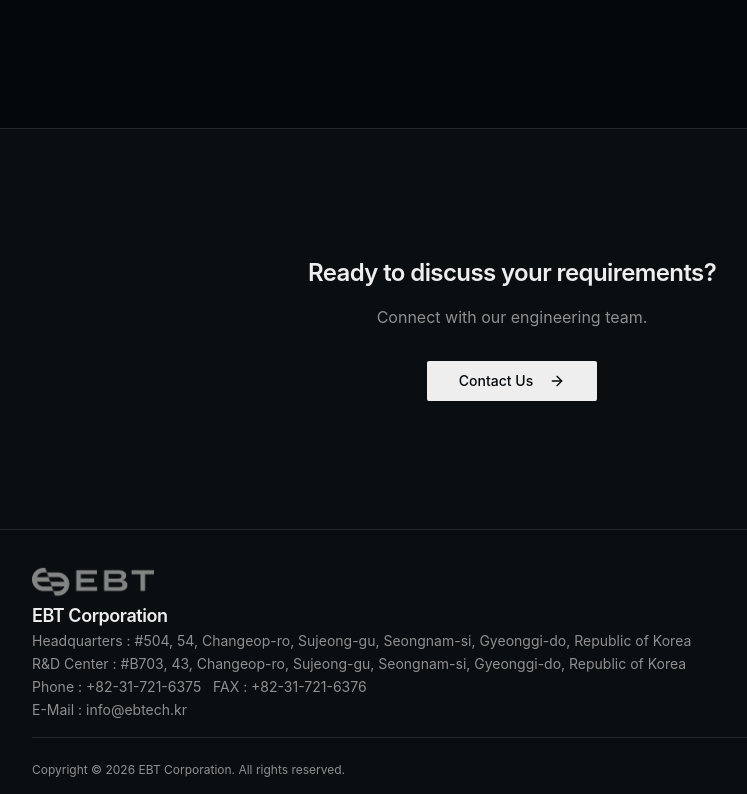
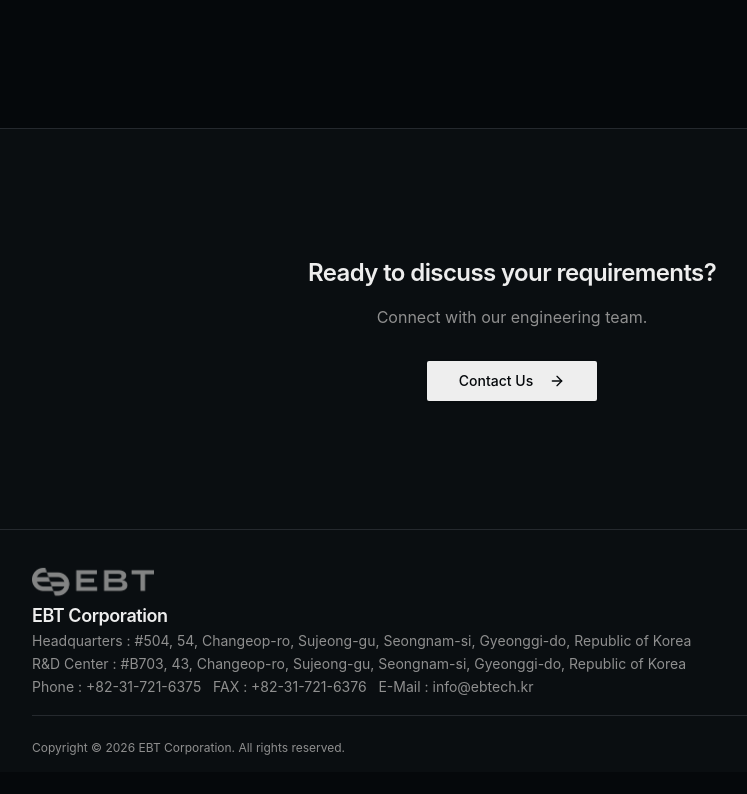
Before and after one commit to allstring/ebt-web-platform, a React (Vite) app: page / in a window 1280 px wide. Shown: the part 2409-3203 px from the top of the page, without its empty margins (128-875 px from the left). After the commit the page ends 3181 px from the top, so only its background shows below. Built offline with nearby package versions, Linux system fonts and the light colour scheme.

Commit message:
fix: consolidate contact information in Footer component for improved readability

```diff
--- a/src/components/footer.tsx
+++ b/src/components/footer.tsx
@@ -11,8 +11,7 @@ export function Footer() {
           <p>
             R&amp;D Center : #B703, 43, Changeop-ro, Sujeong-gu, Seongnam-si, Gyeonggi-do, Republic of Korea
           </p>
-          <p>Phone : +82-31-721-6375&nbsp;&nbsp;&nbsp;FAX : +82-31-721-6376</p>
-          <p>E-Mail : info@ebtech.kr</p>
+          <p>Phone : +82-31-721-6375&nbsp;&nbsp;&nbsp;FAX : +82-31-721-6376&nbsp;&nbsp;&nbsp;E-Mail : info@ebtech.kr</p>
         </div>
 
         <div className="pt-6 border-t border-border">
```
